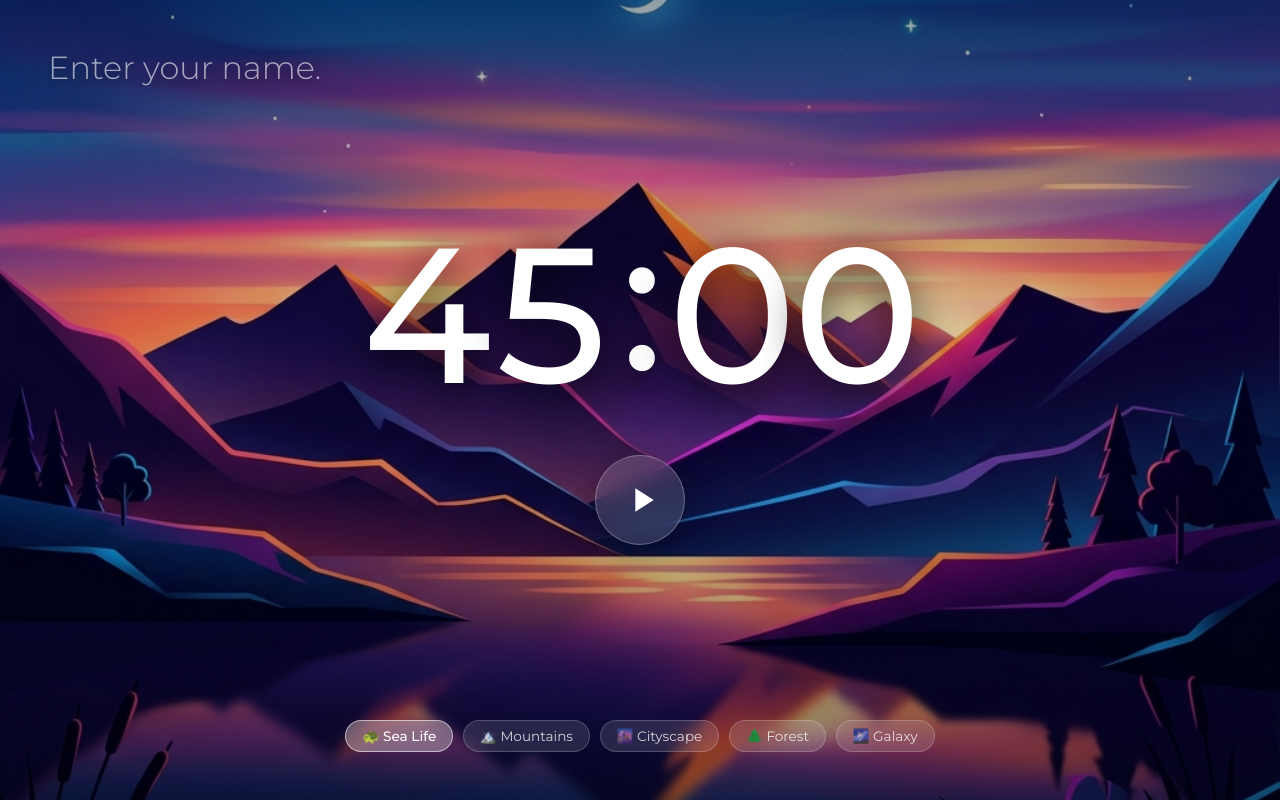
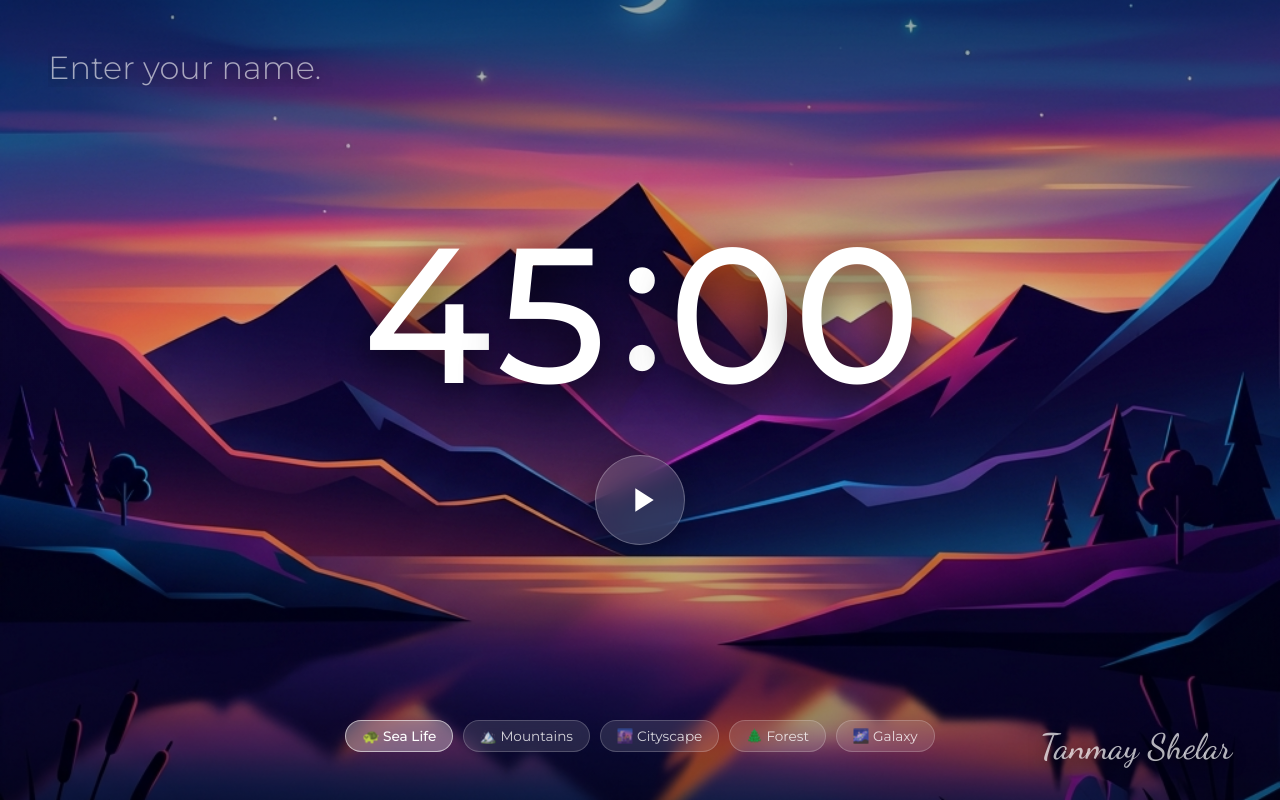
Before and after one commit to 1110tanmay/Online-timer, a website built with Vite: page index.html in a window 1280 px wide. Built offline with nearby package versions, Linux system fonts and the light colour scheme; no server answers.

Commit message:
Add custom signature to bottom right

```diff
--- a/index.html
+++ b/index.html
@@ -3,7 +3,8 @@
   <head>
     <meta charset="UTF-8" />
     <meta name="viewport" content="width=device-width, initial-scale=1.0" />
-    <title>Dynamic Flip Timer</title>
+    <link rel="icon" type="image/png" href="/favicon.png" />
+    <title>Timer</title>
   </head>
   <body>
     <!-- Live video background -->
@@ -52,6 +53,9 @@
           <button class="pill" data-query="galaxy stars night sky">🌌 Galaxy</button>
         </div>
       </div>
+
+      <!-- Signature -->
+      <div class="signature">Tanmay Shelar</div>
     </div>
     <script type="module" src="/src/main.js"></script>
   </body>
--- a/src/style.css
+++ b/src/style.css
@@ -1,4 +1,4 @@
-@import url('https://fonts.googleapis.com/css2?family=Montserrat:wght@300;400;500&display=swap');
+@import url('https://fonts.googleapis.com/css2?family=Dancing+Script:wght@500;700&family=Montserrat:wght@300;400;500&display=swap');
 
 :root {
   --text-main: #ffffff;
@@ -303,6 +303,20 @@ body {
   opacity: 0.8;
 }
 
+/* Fancy Signature */
+.signature {
+  position: absolute;
+  bottom: 2rem;
+  right: 3rem;
+  font-family: 'Dancing Script', cursive;
+  font-size: 2.2rem;
+  font-weight: 500;
+  color: rgba(255, 255, 255, 0.7);
+  text-shadow: var(--text-shadow);
+  pointer-events: none;
+  z-index: 10;
+}
+
 /* API key missing banner */
 #api-banner {
   position: fixed;
@@ -326,7 +340,8 @@ body {
   #name-input { font-size: 1.4rem; width: 220px; }
   #greeting { font-size: 1.4rem; }
   .advertisement { font-size: 1.2rem; }
+  .signature { font-size: 1.6rem; bottom: 1rem; right: 1.5rem; }
   .play-btn { width: 70px; height: 70px; }
   .play-btn svg { width: 30px; height: 30px; }
-  .layout-bottom { flex-direction: column; align-items: flex-start; gap: 1rem; }
+  .layout-bottom { flex-direction: column; align-items: center; gap: 1rem; }
 }
```
Also changed, not shown: public/favicon.png (added).
